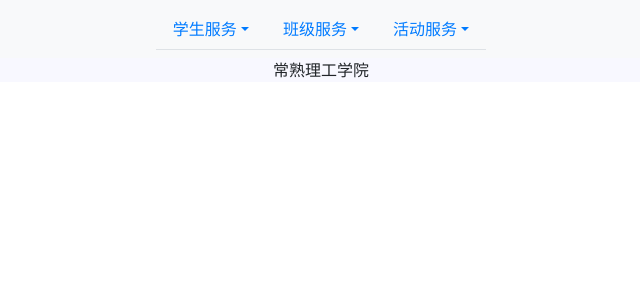
After one commit to cyhfvg/classMgr, a PHP site: template template/nav.php in a window 1280 px wide. The commit adds this page. Shown: the top 300 px of the page, without its empty margins (319-959 px from the left). Run offline with PHP 8.4, Linux system fonts and the light colour scheme; the template is opened without the code that fills it, so the values that code supplies are empty; some libraries are stand-ins or nearby versions.

```diff
--- /dev/null
+++ b/template/nav.php
@@ -0,0 +1,31 @@
+<nav class="navbar navbar-expand-sm bg-light navbar-light">
+    <ul class="nav nav-tabs" role="tablist">
+        <li class="nav-item dropdown">
+            <a class="nav-link dropdown-toggle" data-toggle="dropdown" href="#">学生服务</a>
+            <div class="dropdown-menu">
+                <a class="dropdown-item" href="stuInfo_view.php?stu_cur_page=0">学生信息展示</a>
+                <a class="dropdown-item" href="stu_password_edit.php">修改密码</a>
+                <a class="dropdown-item" href="stuInfo_edit.php">学生信息修改</a>
+            </div>
+        </li>
+        <li class="nav-item dropdown">
+            <a class="nav-link dropdown-toggle" data-toggle="dropdown" href="#">班级服务</a>
+            <div class="dropdown-menu">
+                    <a class="dropdown-item active" href="classInfo_view.php">班级概览</a>
+                    <a class="dropdown-item" href="classInfo_edit.php">班级信息修改</a>
+                    <a class="dropdown-item" href="class_Aty_view.php">班级活动概览</a>
+                    <a class="dropdown-item" href="aty_create.php">创建班级活动</a>
+                    <a class="dropdown-item" href="aty_delete.php">班级活动删除</a>
+            </div>
+        </li>
+        <li class="nav-item dropdown">
+            <a class="nav-link dropdown-toggle" data-toggle="dropdown" href="#">活动服务</a>
+            <div class="dropdown-menu">
+                <a class="dropdown-item" href="atyInfo_view.php">活动明细</a>
+                <a class="dropdown-item" href="all_aty_view.php">活动概览</a>
+                <a class="dropdown-item" href="aty_create.php">活动创建</a>
+                <a class="dropdown-item" href="aty_delete.php">活动删除</a>
+            </div>
+        </li>
+    </ul>
+</nav>
```
Also changed, not shown: home.php (+21 -1 lines), stuInfo_view.php (added, +26 -0 lines), util/util_view.php (added, +60 -0 lines).
